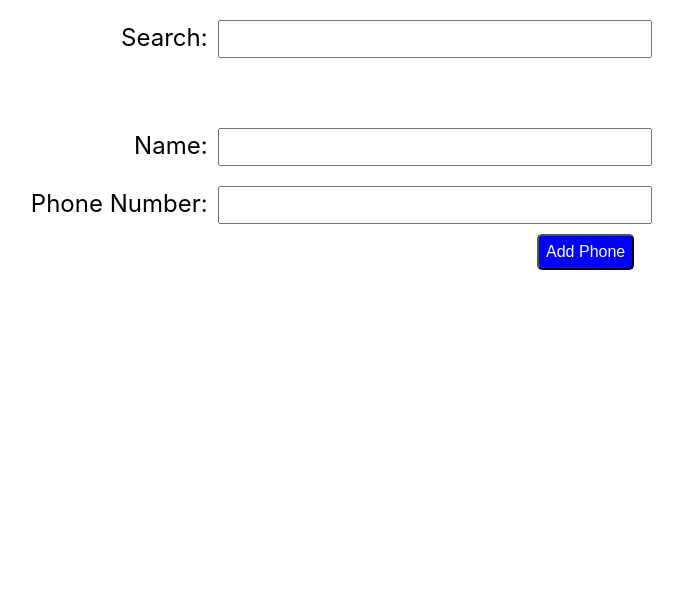
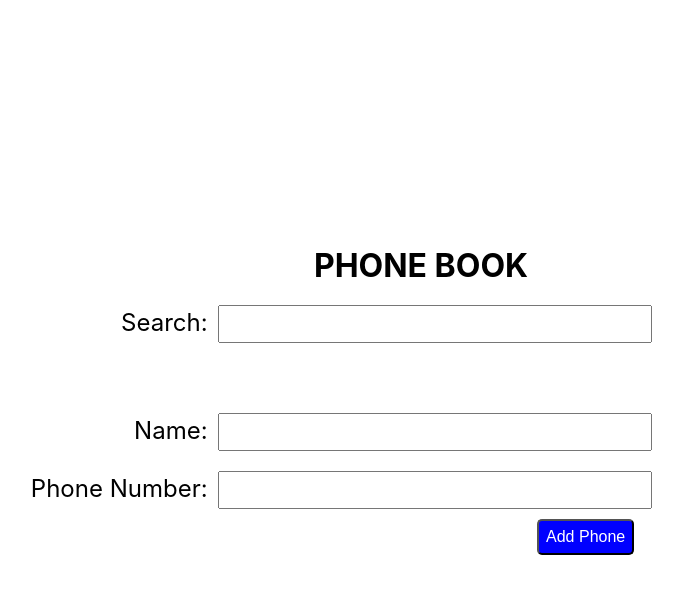
Before and after one commit to gundogdutekin/react-phone-book, a React (Create React App) app: page / in a window 1280 px wide. Shown: the top 594 px of the page, without its empty margins (219-902 px from the left). Built offline with nearby package versions, Linux system fonts and the light colour scheme.

Commit message:
Created filter and final edit style.

```diff
--- a/src/App.css
+++ b/src/App.css
@@ -3,6 +3,7 @@
  justify-content: center;
  align-items: center;
  min-width: 100vw;
+ min-height: 100vh;
 
 }
 input{
@@ -10,10 +11,7 @@ input{
  width: 33.33%;
  font-size: 2rem;
 }
-.App-logo {
-  height: 40vmin;
-  pointer-events: none;
-}
+
 
 @media (prefers-reduced-motion: no-preference) {
   .App-logo {
@@ -28,6 +26,9 @@ input{
 }
 .mt-1{
   margin-top:10px;
+}
+.container h1{
+  margin : 0 auto;
 }
 .container{
   display: flex;
@@ -118,16 +119,3 @@ label{
   padding: 7px;
   border-radius: 5px;
 }
-
-.App-link {
-  color: #61dafb;
-}
-
-@keyframes App-logo-spin {
-  from {
-    transform: rotate(0deg);
-  }
-  to {
-    transform: rotate(360deg);
-  }
-}
--- a/src/components/contacts/index.js
+++ b/src/components/contacts/index.js
@@ -6,6 +6,7 @@ function Contacts() {
   const [contacts,setContacts]=useState([])
   return (
     <div className="container">
+      <h1>PHONE BOOK</h1>
     <List contacts={contacts}/>
     <Form addContacts={setContacts} contacts={contacts}/>
 
```
